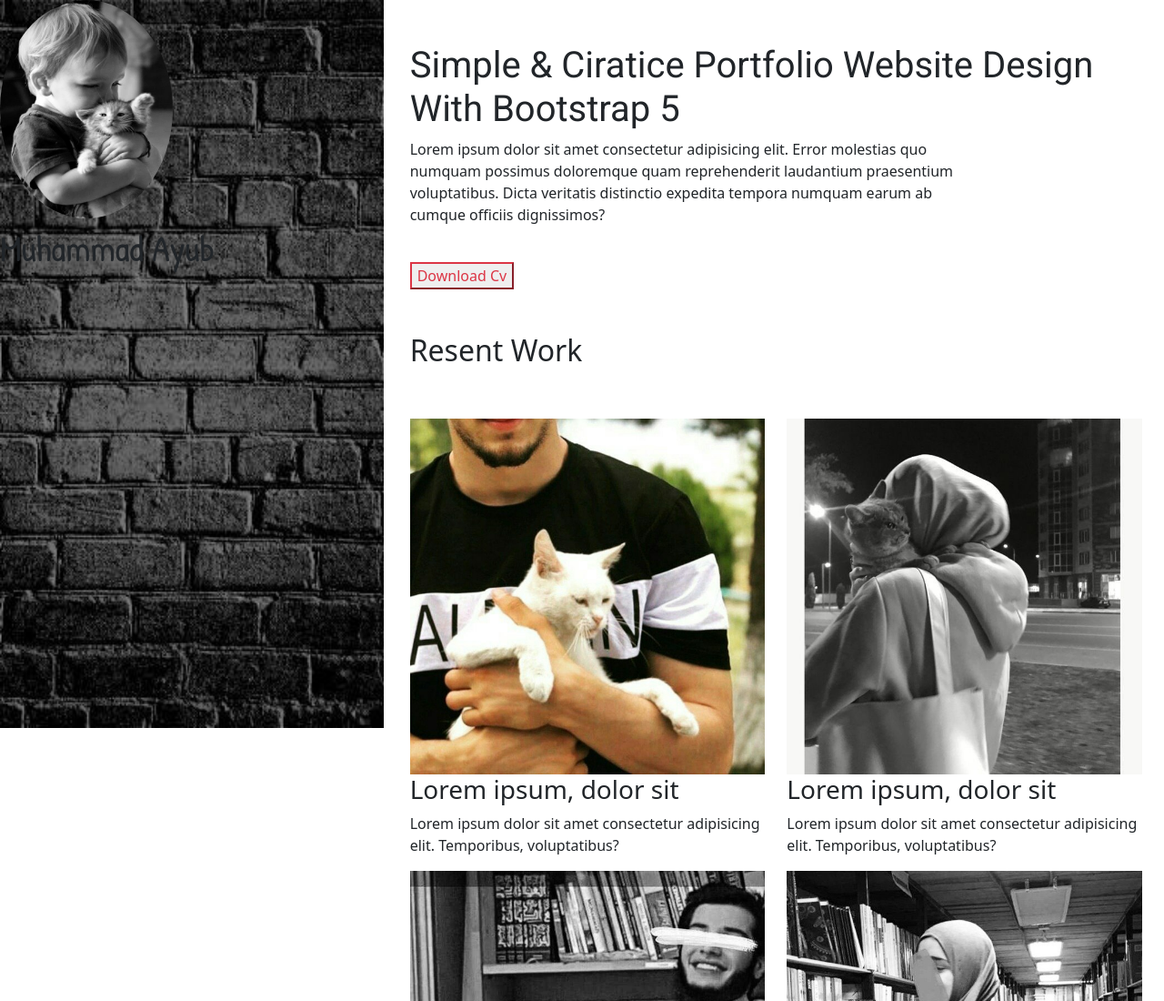
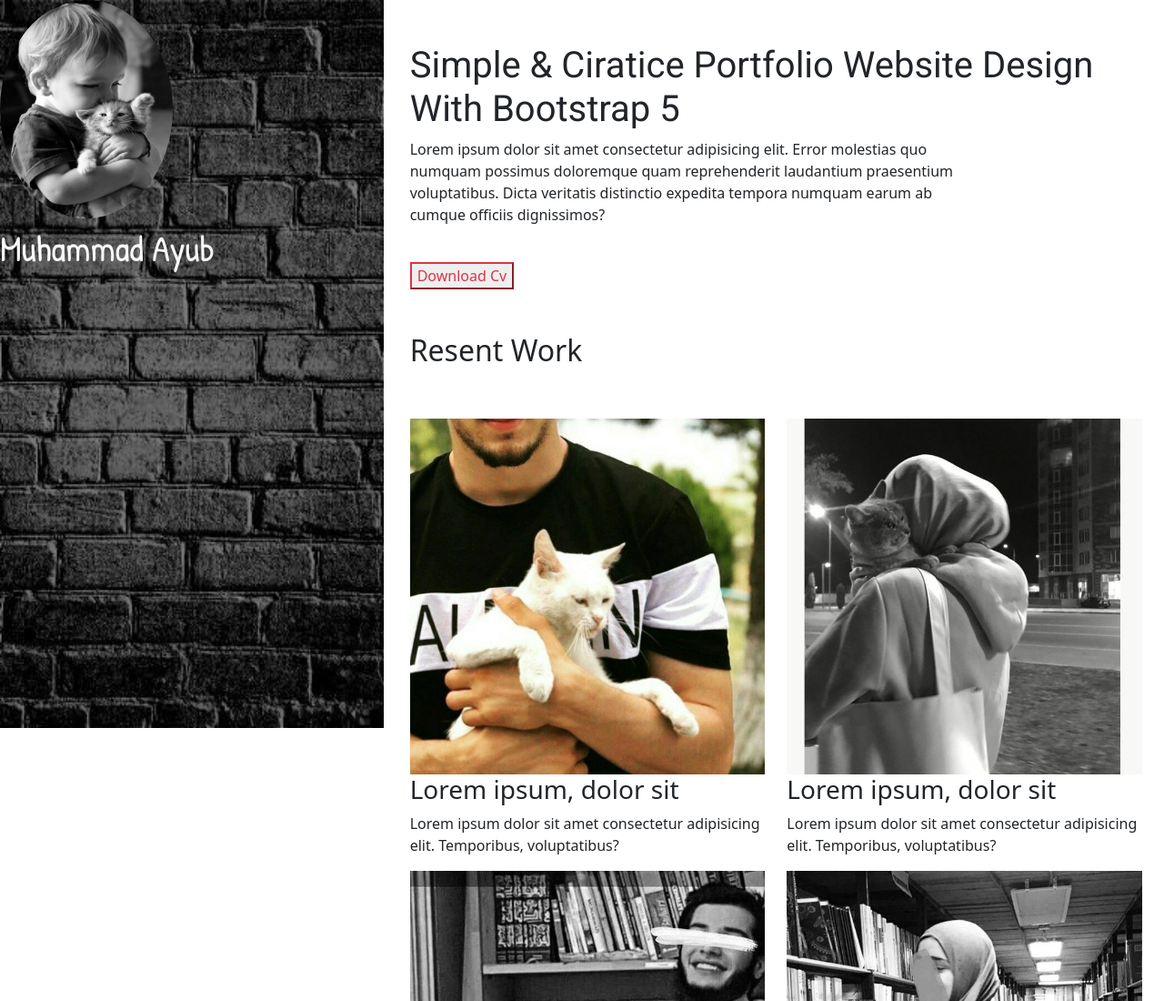
Before and after one commit to Arvi-Money/btn-loyiha, a plain HTML site: page index.html in a window 1280 px wide. Shown: the top 1100 px of the page at 91% size. Drawn offline with nearby package versions, Linux system fonts and the light colour scheme.

Commit message:
Sarvinoz

```diff
--- a/index.html
+++ b/index.html
@@ -16,7 +16,7 @@
 <header class="header" id="header">
    <div class="fixed">
     <img src="img/bolacha.jpg" class="img-fluid rounded-circle" alt="">
-    <h1 class="text-dark mt-2">Muhammad Ayub</h1>
+    <h1 class="text-light mt-2">Muhammad Ayub</h1>
    </div>
 </header>
 <!-- header tugadi -->
```
